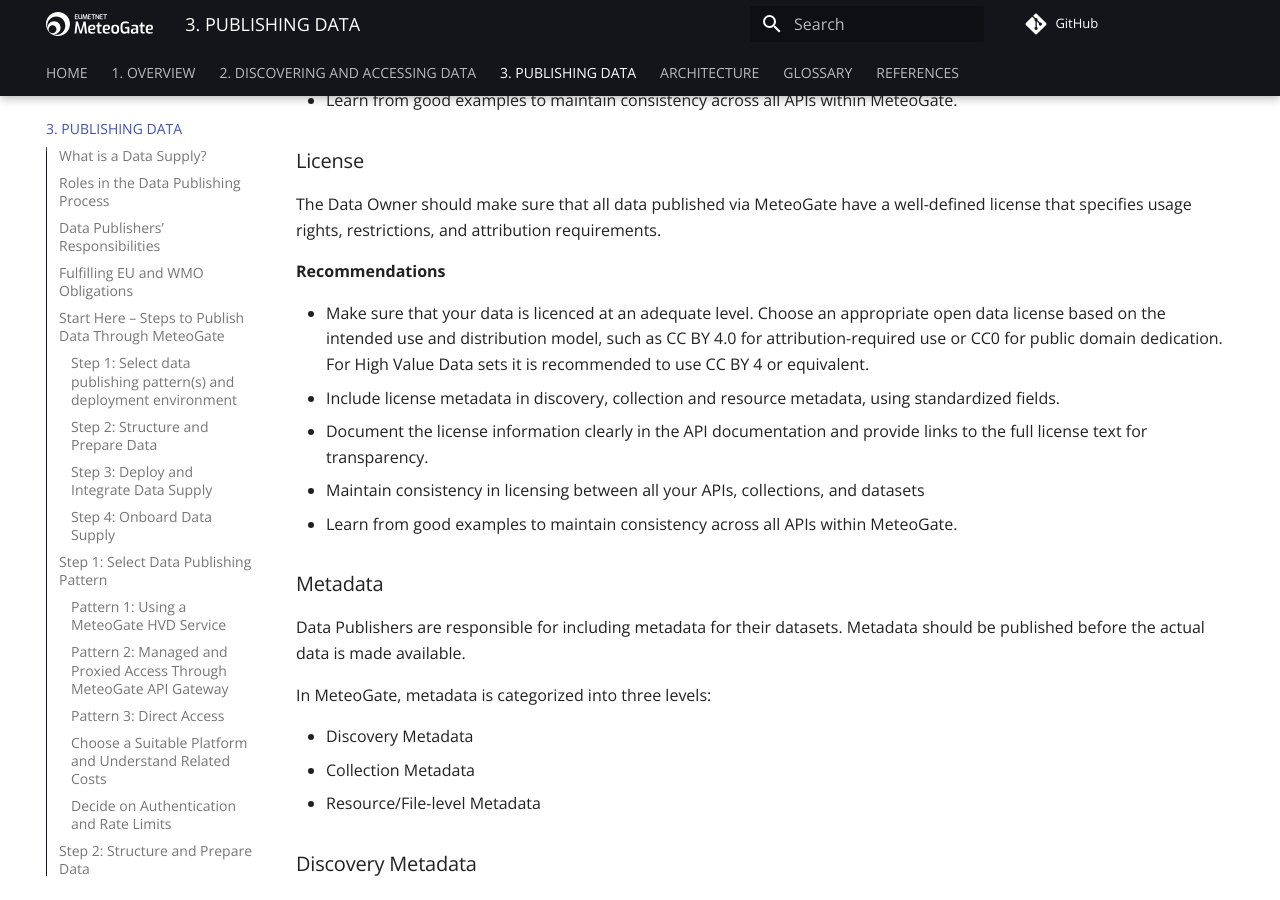
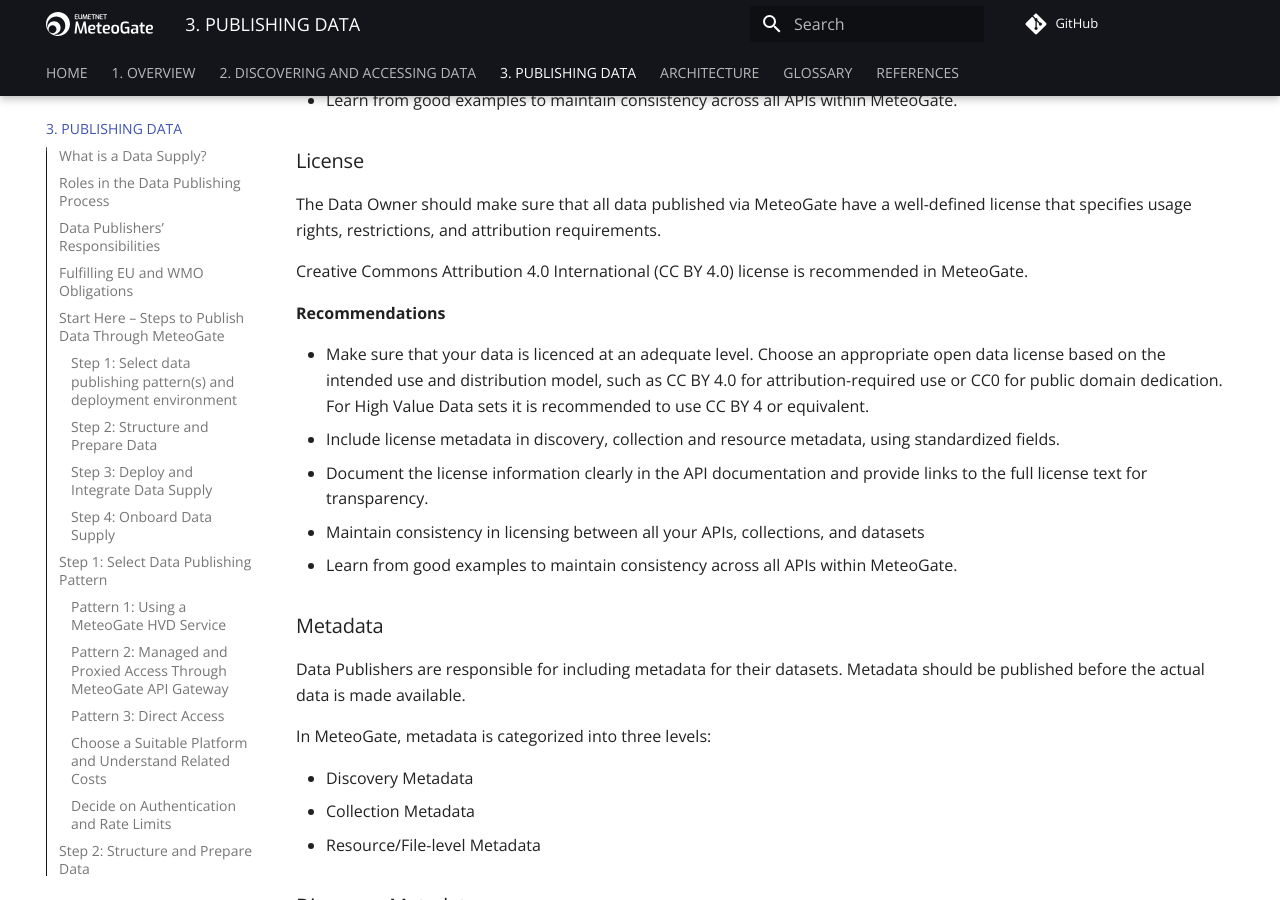
Before and after one commit to EUMETNET/meteogate-documentation, an MkDocs documentation site: the page built from docs/3-publishing-data.md, in a window 1280 px wide and 900 px high, scrolled down 9154 px. Built offline with MkDocs 1.6.1 and Material for MkDocs 9.7.7, drawn with Linux system fonts in a browser that asks for light colours; comment, search, counter and statistics services are not loaded.

Commit message:
Update 3-publishing-data.md

```diff
--- a/docs/3-publishing-data.md
+++ b/docs/3-publishing-data.md
@@ -275,6 +275,8 @@ Naming conventions should follow standard practices to provide a clear and logic
 ### License
 
 The Data Owner should make sure that all data published via MeteoGate have a well-defined license that specifies usage rights, restrictions, and attribution requirements.
+
+Creative Commons Attribution 4.0 International (CC BY 4.0) license is recommended in MeteoGate.
 
 **Recommendations**
 
```
